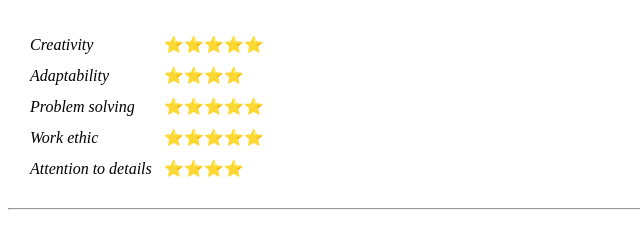
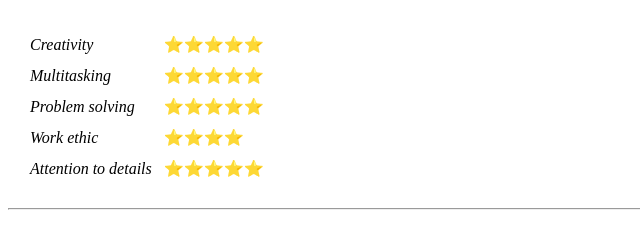
Before and after one commit to potatics/me, a plain HTML site: page index.html in a window 1280 px wide. Shown: the part 445-671 px from the top of the page, 0-640 px from the left. Drawn offline with Linux system fonts and the light colour scheme.

Commit message:
Update index.html

```diff
--- a/index.html
+++ b/index.html
@@ -37,8 +37,8 @@
                         <td>⭐⭐⭐⭐⭐</td>
                     </tr>
                     <tr>
-                        <td><em>Adaptability</em></td>
-                        <td>⭐⭐⭐⭐</td>
+                        <td><em>Multitasking</em></td>
+                        <td>⭐⭐⭐⭐⭐</td>
                     </tr>
                     <tr>
                         <td><em>Problem solving</em></td>
@@ -46,11 +46,11 @@
                     </tr>
                     <tr>
                         <td><em>Work ethic</em></td>
-                        <td>⭐⭐⭐⭐⭐</td>
+                        <td>⭐⭐⭐⭐</td>
                     </tr>
                     <tr>
                         <td><em>Attention to details</em></td>
-                        <td>⭐⭐⭐⭐</td>
+                        <td>⭐⭐⭐⭐⭐</td>
                     </tr>
                 </table>
             </td>
```
